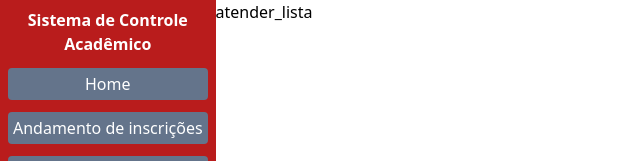
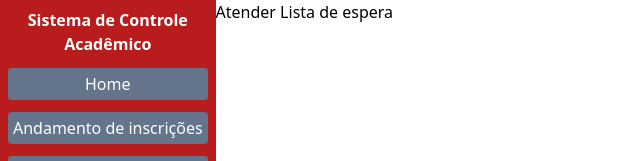
Before and after one commit to gcostacoelho/academic-system-front, a React (Vite) app: page /coord in a window 1280 px wide. Both pictures are taken after a click on the button "Atender lista de espera". Shown: the top 161 px of the page, without its empty margins (0-640 px from the left). Built offline with nearby package versions, Linux system fonts and the light colour scheme.

Commit message:
adjusts-components

```diff
--- a/src/Pages/HomeCoord.jsx
+++ b/src/Pages/HomeCoord.jsx
@@ -1,7 +1,8 @@
 import { useState } from "react";
 import { AndamentoInsc } from "../components/Coordenador/Insc/AndamentoInsc";
-import { VisualizaAlunoGeral } from "../components/Coordenador/VisualizaAlunosGeral";
-import { VisualizaDiscGeral } from "../components/Coordenador/VisualizaDiscGeral";
+import { VisualizaAlunoGeral } from "../components/Coordenador/VisualizaGeral/VisualizaAlunosGeral";
+import { VisualizaDiscGeral } from "../components/Coordenador/VisualizaGeral/VisualizaDiscGeral";
+import { AtenderLista } from "../components/Coordenador/AtenderLista";
 
 export default function HomeCoord() {
     const [state, setState] = useState('home')
@@ -42,7 +43,7 @@ export default function HomeCoord() {
             <div className='container h-screen overflow-hidden'>
                 {state == 'home' && <h3>Home</h3>}
                 {state == 'andamento_inscricao' && <AndamentoInsc />}
-                {state == 'atender_lista' && <h3>atender_lista</h3>}
+                {state == 'atender_lista' && <AtenderLista />}
                 {state == 'disciplinas' && <VisualizaDiscGeral />}
                 {state == 'alunos_cadastrados' && <VisualizaAlunoGeral />}
             </div>
--- /dev/null
+++ b/src/components/Coordenador/AtenderLista.jsx
@@ -0,0 +1,5 @@
+export function AtenderLista(props) {
+    return(
+        <div>Atender Lista de espera</div>
+    );
+}
--- a/src/components/Coordenador/VisualizaAlunosGeral.jsx
+++ b/src/components/Coordenador/VisualizaGeral/VisualizaAlunosGeral.jsx
@@ -1,7 +1,7 @@
 import { Eye, Pen, Trash } from "phosphor-react";
-import { DialogBox } from "../DialogBox";
-import { FormAluno } from "../Forms/FormAluno";
-import { ConfirmaExclusao } from "../ConfirmaExclusao";
+import { DialogBox } from "../../DialogBox";
+import { FormAluno } from "../../Forms/FormAluno";
+import { ConfirmaExclusao } from "../../ConfirmaExclusao";
 
 export function VisualizaAlunoGeral() {
     return (
--- a/src/components/Coordenador/VisualizaDiscGeral.jsx
+++ b/src/components/Coordenador/VisualizaGeral/VisualizaDiscGeral.jsx
@@ -1,7 +1,7 @@
 import { Eye, Pen, Trash } from "phosphor-react";
-import { DialogBox } from "../DialogBox";
-import { ConfirmaExclusao } from "../ConfirmaExclusao";
-import { FormDisc } from "../Forms/FormDisc";
+import { DialogBox } from "../../DialogBox";
+import { ConfirmaExclusao } from "../../ConfirmaExclusao";
+import { FormDisc } from "../../Forms/FormDisc";
 
 export function VisualizaDiscGeral() {
     return (
--- a/src/components/DialogBox.jsx
+++ b/src/components/DialogBox.jsx
@@ -11,7 +11,7 @@ export function DialogBox(props) {
             <Dialog.Portal>
                 <Dialog.Overlay />
 
-                <Dialog.Content className='fixed bg-[#6b6b6b] py-8 px-10 text-black top-1/2 left-[800px] -translate-x-1/2 -translate-y-1/2 rounded-lg w-[700px] shadow-lg shadow-black/25'>
+                <Dialog.Content className='fixed bg-[#6b6b6b] py-8 px-10 text-black top-1/2 left-1/2 -translate-x-1/2 -translate-y-1/2 rounded-lg w-[700px] shadow-lg shadow-black/25'>
                     <Dialog.Title />
                     {props.content}
                 </Dialog.Content>
--- a/src/components/Forms/FormAluno.jsx
+++ b/src/components/Forms/FormAluno.jsx
@@ -66,8 +66,7 @@ export function FormAluno(props) {
                 <label>Data de nascimento: </label>
                 <input
                     className="p-1 rounded"
-                    type="date"
-                    disabled={props.edit || false}
+z                    disabled={props.edit || false}
                     defaultValue={props.dataNascimento || ""}
                 />
             </div>
```
